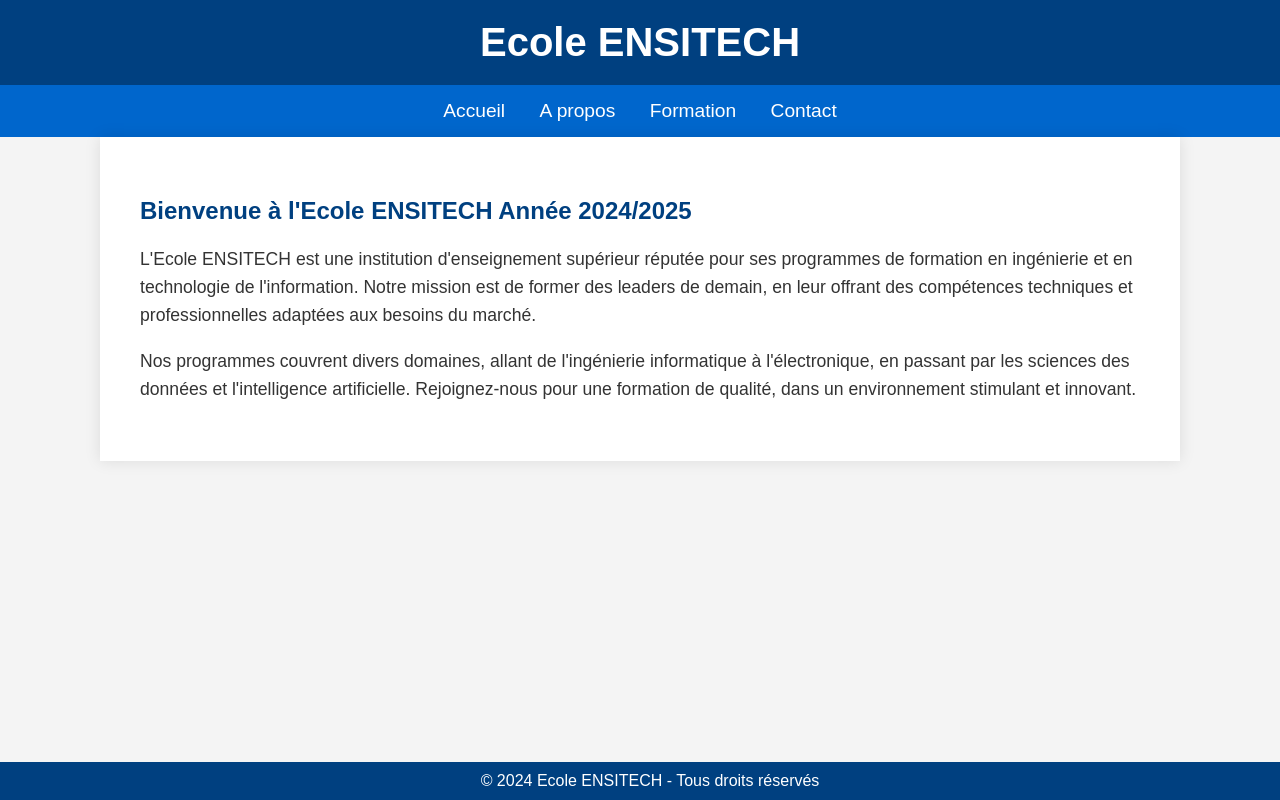
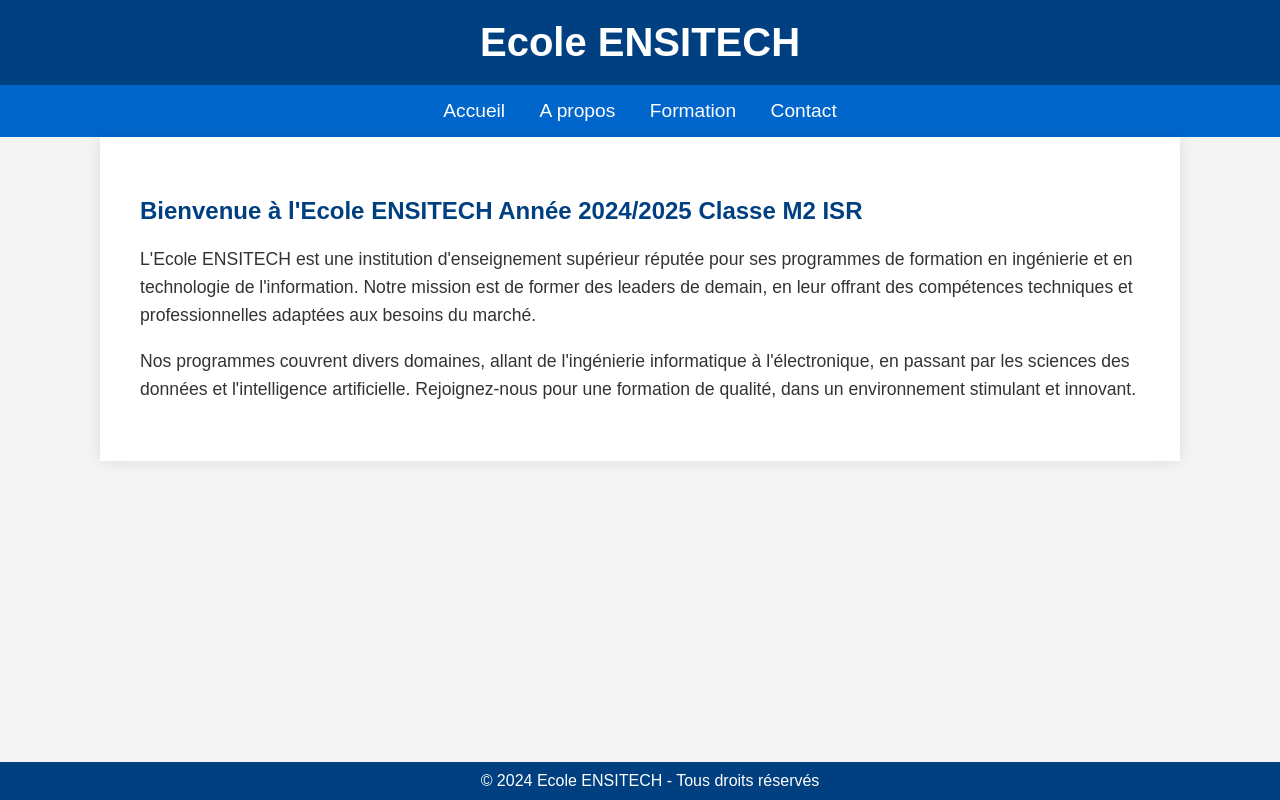
Before and after one commit to Tsp890/TP1, a plain HTML site: page index.html in a window 1280 px wide. Drawn offline with Linux system fonts and the light colour scheme.

Commit message:
version 3

```diff
--- a/index.html
+++ b/index.html
@@ -82,7 +82,7 @@
     </nav>
 
     <section>
-        <h2>Bienvenue à l'Ecole ENSITECH Année 2024/2025</h2>
+        <h2>Bienvenue à l'Ecole ENSITECH Année 2024/2025 Classe M2 ISR</h2>
         <p>
             L'Ecole ENSITECH est une institution d'enseignement supérieur réputée pour ses programmes de formation en ingénierie et en technologie de l'information.
             Notre mission est de former des leaders de demain, en leur offrant des compétences techniques et professionnelles adaptées aux besoins du marché.
```
